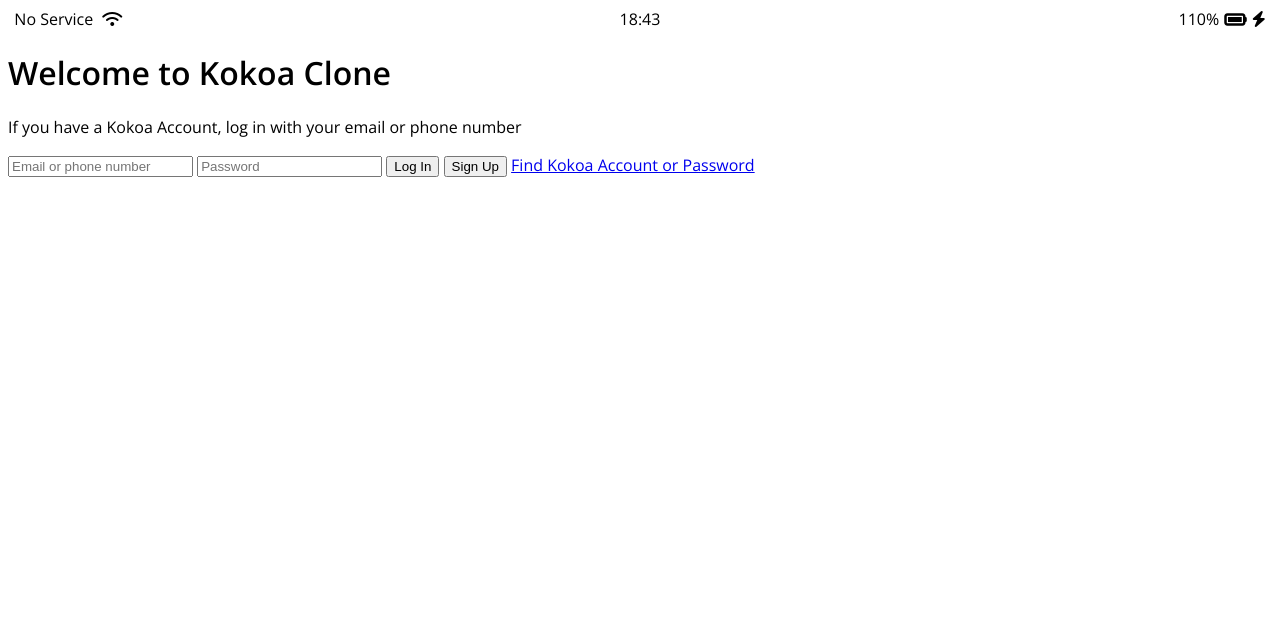
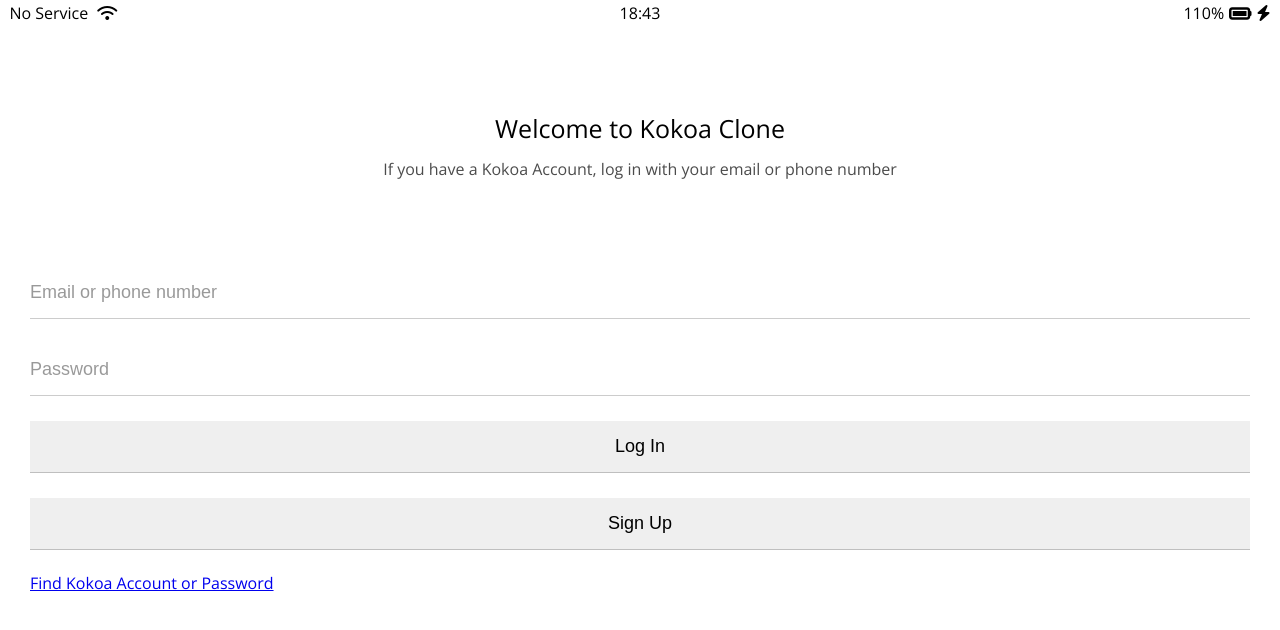
Before and after one commit to sunyoungpark-0829/kokoa-clone-2020-challenge, a plain HTML site: page index.html in a window 1280 px wide. Drawn offline with nearby package versions, Linux system fonts and the light colour scheme.

Commit message:
Updated Kokoa clone 2020 challenge

```diff
--- /dev/null
+++ b/css/reset.css
@@ -0,0 +1,133 @@
+/* http://meyerweb.com/eric/tools/css/reset/
+   v2.0 | 20110126
+   License: none (public domain)
+*/
+
+html,
+body,
+div,
+span,
+applet,
+object,
+iframe,
+h1,
+h2,
+h3,
+h4,
+h5,
+h6,
+p,
+blockquote,
+pre,
+a,
+abbr,
+acronym,
+address,
+big,
+cite,
+code,
+del,
+dfn,
+em,
+img,
+ins,
+kbd,
+q,
+s,
+samp,
+small,
+strike,
+strong,
+sub,
+sup,
+tt,
+var,
+b,
+u,
+i,
+center,
+dl,
+dt,
+dd,
+ol,
+ul,
+li,
+fieldset,
+form,
+label,
+legend,
+table,
+caption,
+tbody,
+tfoot,
+thead,
+tr,
+th,
+td,
+article,
+aside,
+canvas,
+details,
+embed,
+figure,
+figcaption,
+footer,
+header,
+hgroup,
+menu,
+nav,
+output,
+ruby,
+section,
+summary,
+time,
+mark,
+audio,
+video {
+  margin: 0;
+  padding: 0;
+  border: 0;
+  font-size: 100%;
+  font: inherit;
+  vertical-align: baseline;
+}
+/* HTML5 display-role reset for older browsers */
+article,
+aside,
+details,
+figcaption,
+figure,
+footer,
+header,
+hgroup,
+menu,
+nav,
+section {
+  display: block;
+}
+body {
+  line-height: 1;
+}
+ol,
+ul {
+  list-style: none;
+}
+blockquote,
+q {
+  quotes: none;
+}
+blockquote:before,
+blockquote:after,
+q:before,
+q:after {
+  content: "";
+  content: none;
+}
+table {
+  border-collapse: collapse;
+  border-spacing: 0;
+}
+
+input:focus {
+  outline: none;
+}
--- /dev/null
+++ b/css/status-bar.css
@@ -0,0 +1,23 @@
+.status-bar {
+  display: flex;
+  justify-content: center;
+  padding: 5px 3px;
+}
+.status-bar__column {
+  width: 33%;
+}
+.status-bar__column:first-child span {
+  margin-right: 5px;
+}
+.status-bar__column:nth-child(2) {
+  display: flex;
+  justify-content: center;
+}
+.status-bar__column:last-child {
+  display: flex;
+  justify-content: flex-end;
+  align-items: center;
+}
+.status-bar__column .fa-battery-full {
+  margin: 0px 5px;
+}
--- a/css/styles.css
+++ b/css/styles.css
@@ -1,28 +1,44 @@
 @import url("https://fonts.googleapis.com/css2?family=Open+Sans:wght@400;600&display=swap");
+@import "reset.css";
+@import "status-bar.css";
+@import "variables.css";
 
 body {
   font-family: "Open Sans", sans-serif;
 }
 
-.status-bar {
+.welcome-header {
+  margin: 90px 0px;
+  text-align: center;
   display: flex;
-  justify-content: center;
-}
-.status-bar__column {
-  width: 33%;
-}
-.status-bar__column:first-child span {
-  margin-right: 5px;
-}
-.status-bar__column:nth-child(2) {
-  display: flex;
-  justify-content: center;
-}
-.status-bar__column:last-child {
-  display: flex;
-  justify-content: flex-end;
+  flex-direction: column;
   align-items: center;
 }
-.status-bar__column .fa-battery-full {
-  margin: 0px 5px;
+.welcome-header__title {
+  margin-bottom: 20px;
+  font-size: 25px;
 }
+.welcome-header__text {
+  width: 60%;
+  opacity: 0.7;
+}
+
+#login-form {
+  display: flex;
+  flex-direction: column;
+  margin: 0px 30px;
+}
+#login-form input {
+  border: none;
+  padding: 15px 0px;
+  font-size: 18px;
+  border-bottom: 1px solid rgba(0, 0, 0, 0.2);
+  margin-bottom: 25px;
+  transition: border-color 0.3s ease-in-out;
+}
+#login-form input::placeholder {
+  color: rgba(0, 0, 0, 0.4);
+}
+#login-form input:focus {
+  border-color: var(--yellow);
+}
--- /dev/null
+++ b/css/variables.css
@@ -0,0 +1,3 @@
+:root {
+  --yellow: #a29bfe;
+}
```
